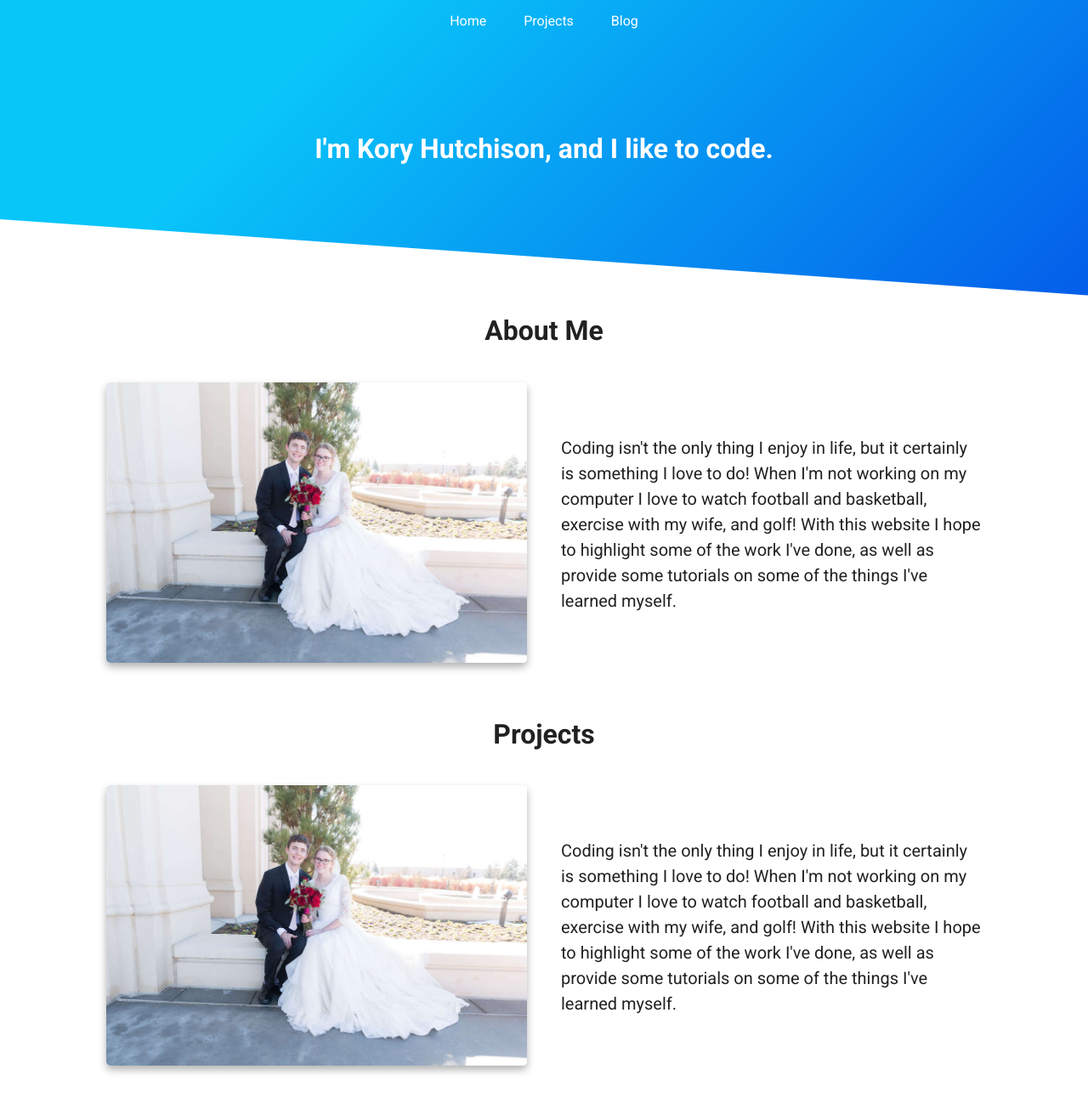
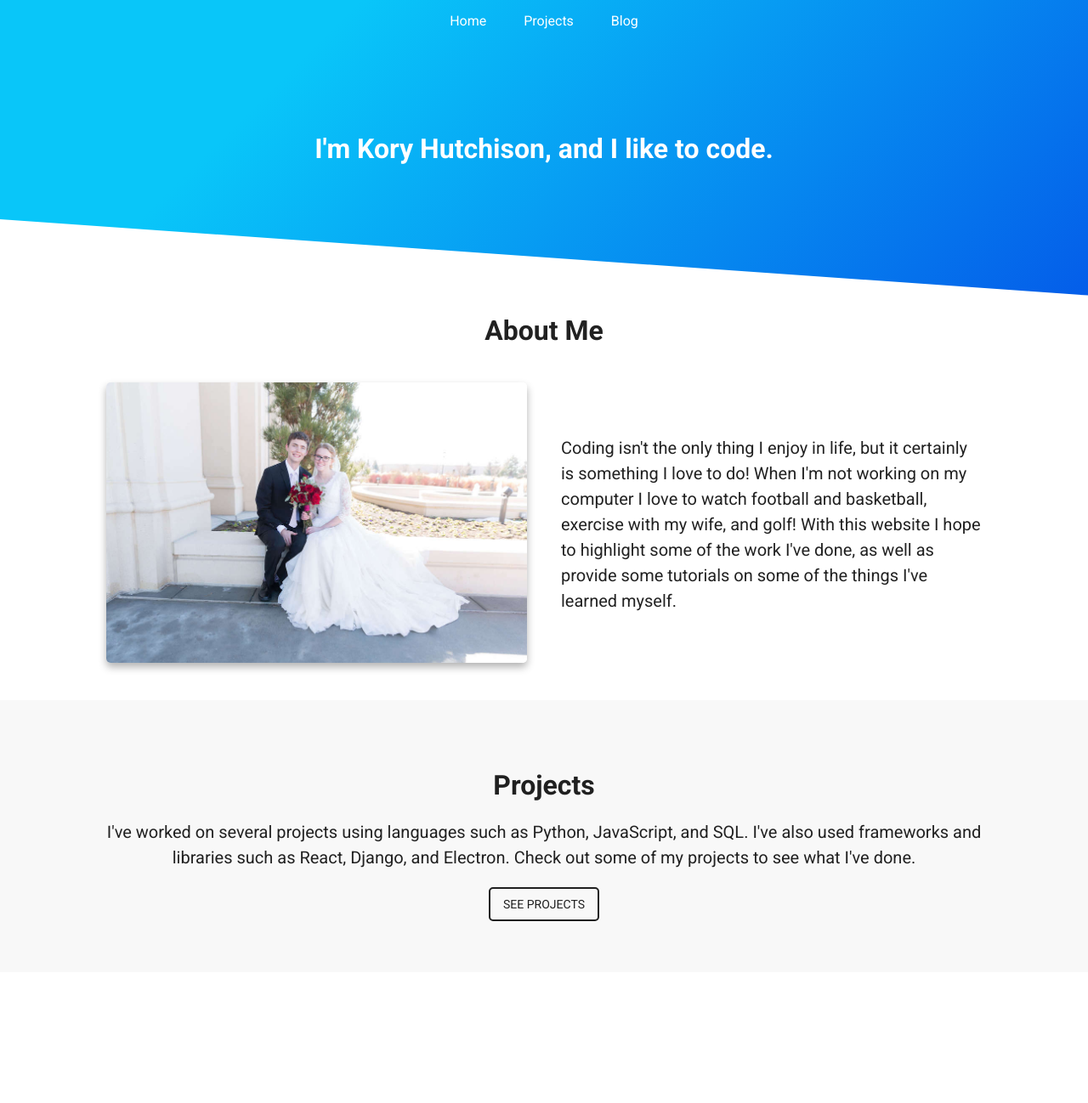
Before and after one commit to koryhutchison/koryhutchison.com, a Jekyll site: the page built from index.html, in a window 1280 px wide and 1298 px high. Shown: the whole window at 85% size. Built offline with Jekyll 4.4.1, drawn with Linux system fonts in a browser that asks for light colours.

Commit message:
Finished projects section

```diff
--- a/assets/css/styles.css
+++ b/assets/css/styles.css
@@ -39,8 +39,37 @@ p {
     transition: all .5s ease 0s;
 }
 
+.btn {
+    display: inline-block;
+    text-decoration: none;
+    color: rgba(0,0,0,.87);
+    padding: 10px 15px;
+    border-style: solid;
+    border-width: 2px;
+    border-color: rgba(0,0,0,.87);
+    border-radius: 5px;
+    text-transform: uppercase;
+    font-size: 14px;
+    transition: all .5s ease 0s;
+}
+
+.btn:hover {
+    background-color: #3682fc;
+    border-color: #3682fc;
+    color: #FFF;
+}
+
 .col-half {
     width: 50%;
+}
+
+.content-container {
+    max-width: 1070px;
+    margin: auto;
+}
+
+.grey {
+    background-color: #F8F8F8;
 }
 
 .gutters {
@@ -68,7 +97,7 @@ p {
 }
 
 .nav-scroll a {
-    color: black;
+    color: rgba(0,0,0,.87);
 }
 
 .pad-sides {
@@ -82,9 +111,12 @@ p {
 
 .row {
     display: flex;
-    max-width: 1070px;
-    margin: auto;
     align-items: center;
+}
+
+.section-padding {
+    padding-top: 60px;
+    padding-bottom: 60px;
 }
 
 .text-center {
--- a/index.html
+++ b/index.html
@@ -4,7 +4,7 @@ title: Home
 heroTitle: I'm Kory Hutchison, and I like to code.
 ---
 
-<div>
+<div class="content-container">
     <div class="text-center pad-bottom">
         <h1>About Me</h1>
     </div>
@@ -22,21 +22,18 @@ heroTitle: I'm Kory Hutchison, and I like to code.
         </div>
     </div>
 </div>
-<div>
-    <div class="text-center pad-bottom">
-        <h1>Projects</h1>
-    </div>
-    <div class="row">
-        <div class="col-half gutters">
-            <img class="img-responsive" src="/assets/images/about.jpg" />
+<div class="grey section-padding">
+    <div class="content-container pad-sides">
+        <div class="text-center">
+            <h1>Projects</h1>
         </div>
-        <div class="col-half gutters">
+        <div class="text-center">
             <p>
-                Coding isn't the only thing I enjoy in life, but it certainly is something I
-                love to do! When I'm not working on my computer I love to watch football and basketball,
-                exercise with my wife, and golf! With this website I hope to highlight some
-                of the work I've done, as well as provide some tutorials on some of the things I've learned myself.
+                I've worked on several projects using languages such as Python, JavaScript, and SQL. I've also used
+                frameworks and libraries such as React, Django, and Electron. Check out some of my projects to see
+                what I've done.
             </p>
+            <a href="/projects" class="btn">See Projects</a>
         </div>
     </div>
 </div>
```
